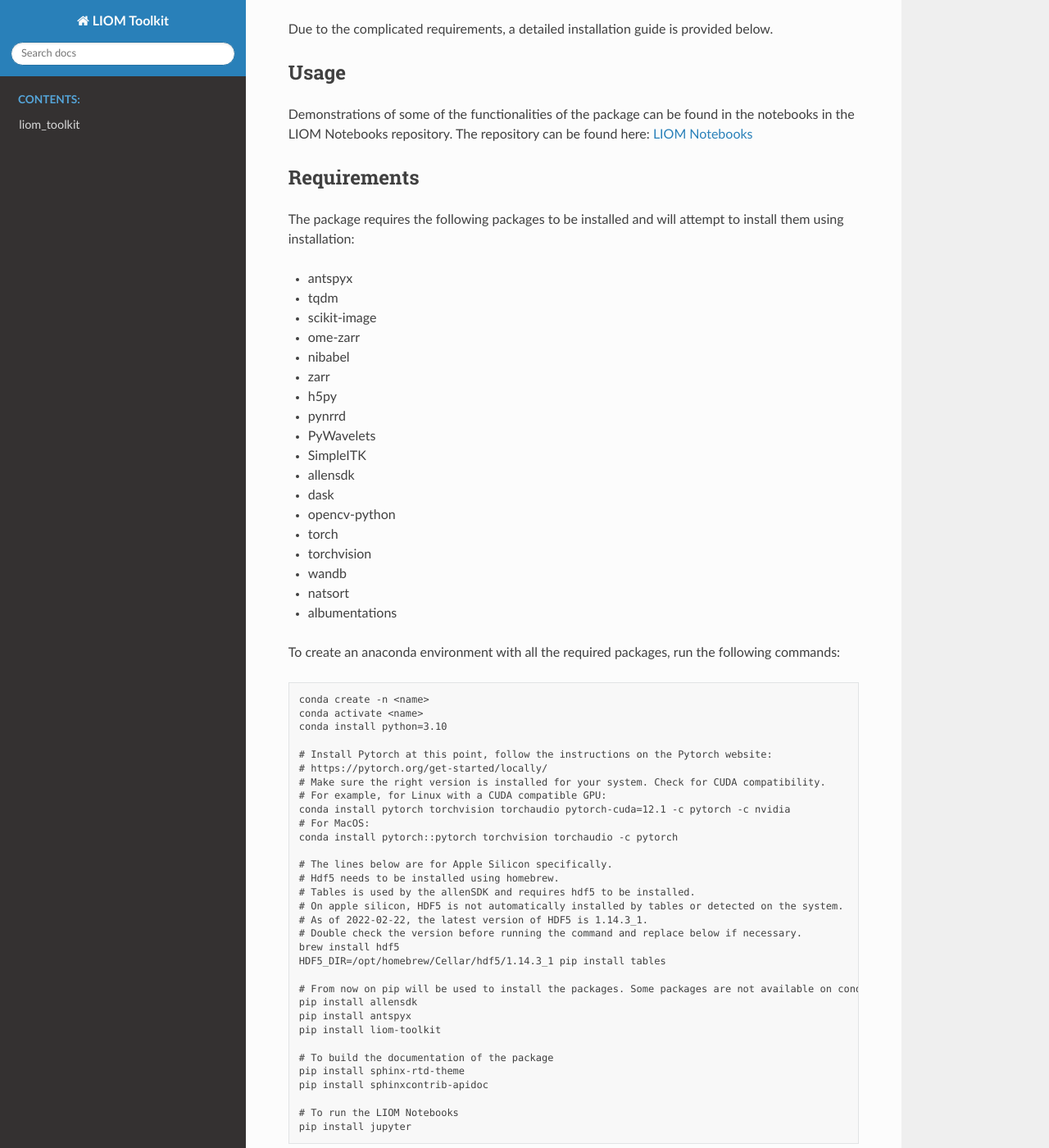
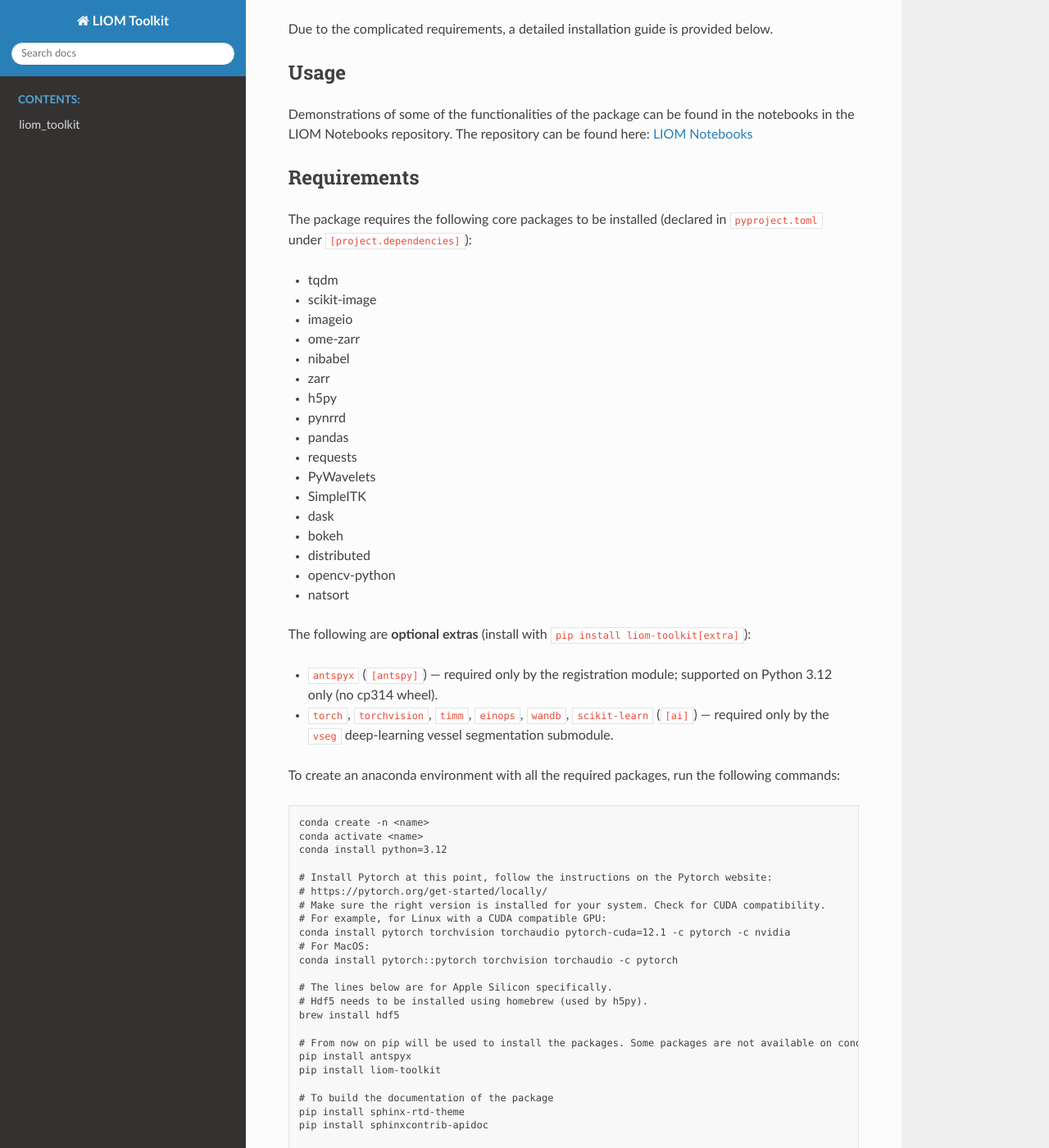
Before and after one commit to LIOMLab/liom-toolkit, a Sphinx documentation site: the page built from docs/source/index.rst, in a window 1280 px wide and 1400 px high, scrolled down 813 px. Shown: the whole window at 82% size. Built offline with Sphinx 7.4.7 and the Read the Docs theme 3.1.0, drawn with Linux system fonts in a browser that asks for light colours; pages that are not in the unit, such as notebooks, are missing from menus; some of the changed text lies outside the part shown.

Commit message:
fix(docs): WR-06 WR-07 sync requirements list and Python version with pyproject
WR-06: docs/source/index.rst Requirements listed allensdk, albumentations,
torch/torchvision/wandb as core deps and omitted scikit-image, imageio,
pandas, requests, bokeh, distributed. Replace with the actual
[project.dependencies] and call out antspyx/torch/etc as optional extras.

WR-07: README and docs Requirements sections said 'conda install
python=3.10' and referenced the deprecated allensdk/tables install steps,
contradicting the 'Supported Python versions' section (3.12/3.14) and
requires-python >=3.12. Update to Python 3.12, drop the stale
allensdk/tables steps, and add uv sync instructions to the README.

```diff
--- a/docs/source/index.rst
+++ b/docs/source/index.rst
@@ -46,26 +46,35 @@ The repository can be found here: `LIOM Notebooks <https://github.com/LIOMLab/li
 Requirements
 ============
 
-The package requires the following packages to be installed and will attempt to install them using installation:
+The package requires the following core packages to be installed (declared in
+``pyproject.toml`` under ``[project.dependencies]``):
 
-- antspyx
 - tqdm
 - scikit-image
+- imageio
 - ome-zarr
 - nibabel
 - zarr
 - h5py
 - pynrrd
+- pandas
+- requests
 - PyWavelets
 - SimpleITK
-- allensdk
 - dask
+- bokeh
+- distributed
 - opencv-python
-- torch
-- torchvision
-- wandb
 - natsort
-- albumentations
+
+The following are **optional extras** (install with ``pip install
+liom-toolkit[extra]``):
+
+- ``antspyx`` (``[antspy]``) — required only by the registration module;
+  supported on Python 3.12 only (no cp314 wheel).
+- ``torch``, ``torchvision``, ``timm``, ``einops``, ``wandb``,
+  ``scikit-learn`` (``[ai]``) — required only by the ``vseg`` deep-learning
+  vessel segmentation submodule.
 
 To create an anaconda environment with all the required packages, run the following commands:
 
@@ -73,7 +82,7 @@ To create an anaconda environment with all the required packages, run the follow
 
     conda create -n <name>
     conda activate <name>
-    conda install python=3.10
+    conda install python=3.12
 
     # Install Pytorch at this point, follow the instructions on the Pytorch website:
     # https://pytorch.org/get-started/locally/
@@ -84,16 +93,10 @@ To create an anaconda environment with all the required packages, run the follow
     conda install pytorch::pytorch torchvision torchaudio -c pytorch
 
     # The lines below are for Apple Silicon specifically.
-    # Hdf5 needs to be installed using homebrew.
-    # Tables is used by the allenSDK and requires hdf5 to be installed.
-    # On apple silicon, HDF5 is not automatically installed by tables or detected on the system.
-    # As of 2022-02-22, the latest version of HDF5 is 1.14.3_1.
-    # Double check the version before running the command and replace below if necessary.
+    # Hdf5 needs to be installed using homebrew (used by h5py).
     brew install hdf5
-    HDF5_DIR=/opt/homebrew/Cellar/hdf5/1.14.3_1 pip install tables
 
     # From now on pip will be used to install the packages. Some packages are not available on conda, or are out of date.
-    pip install allensdk
     pip install antspyx
     pip install liom-toolkit
 
```
Also changed, not shown: README.md (+17 -8 lines).
